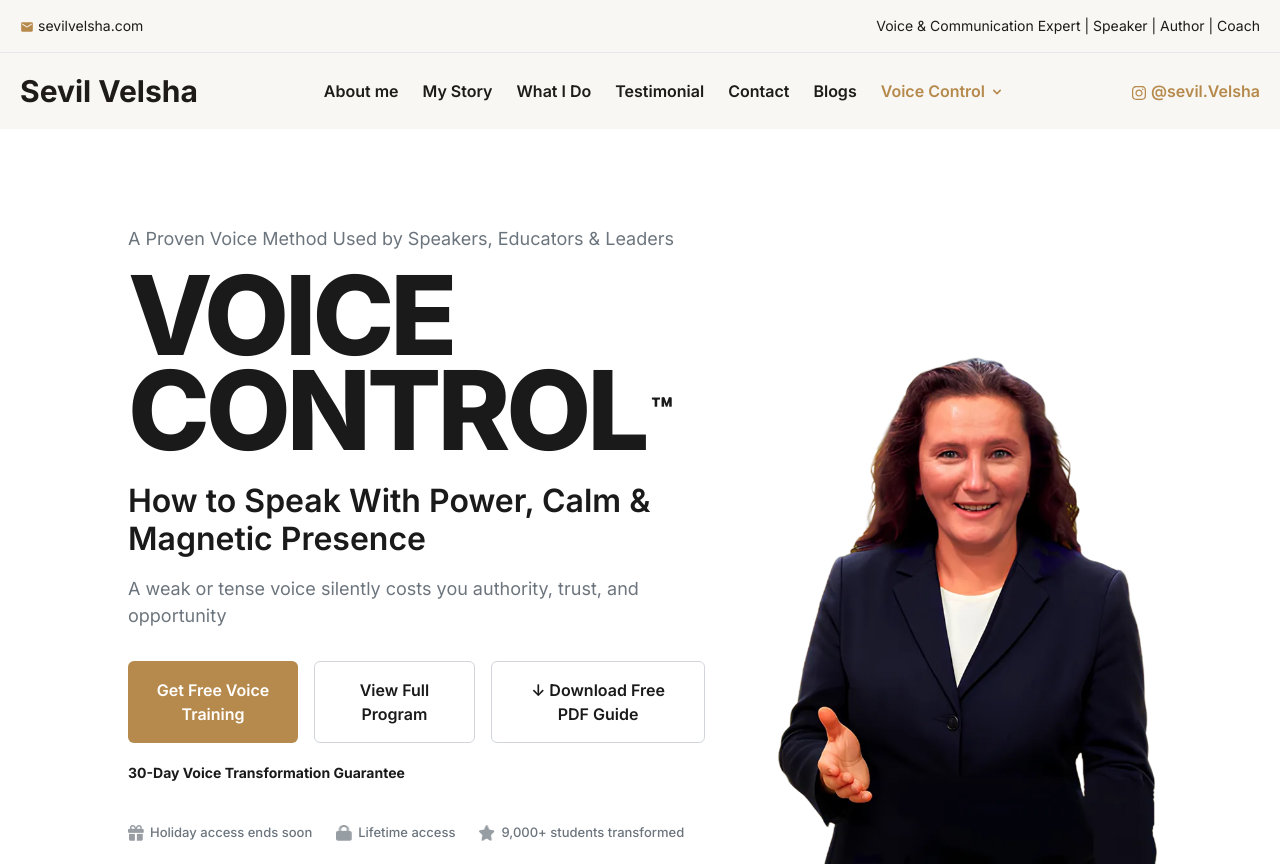
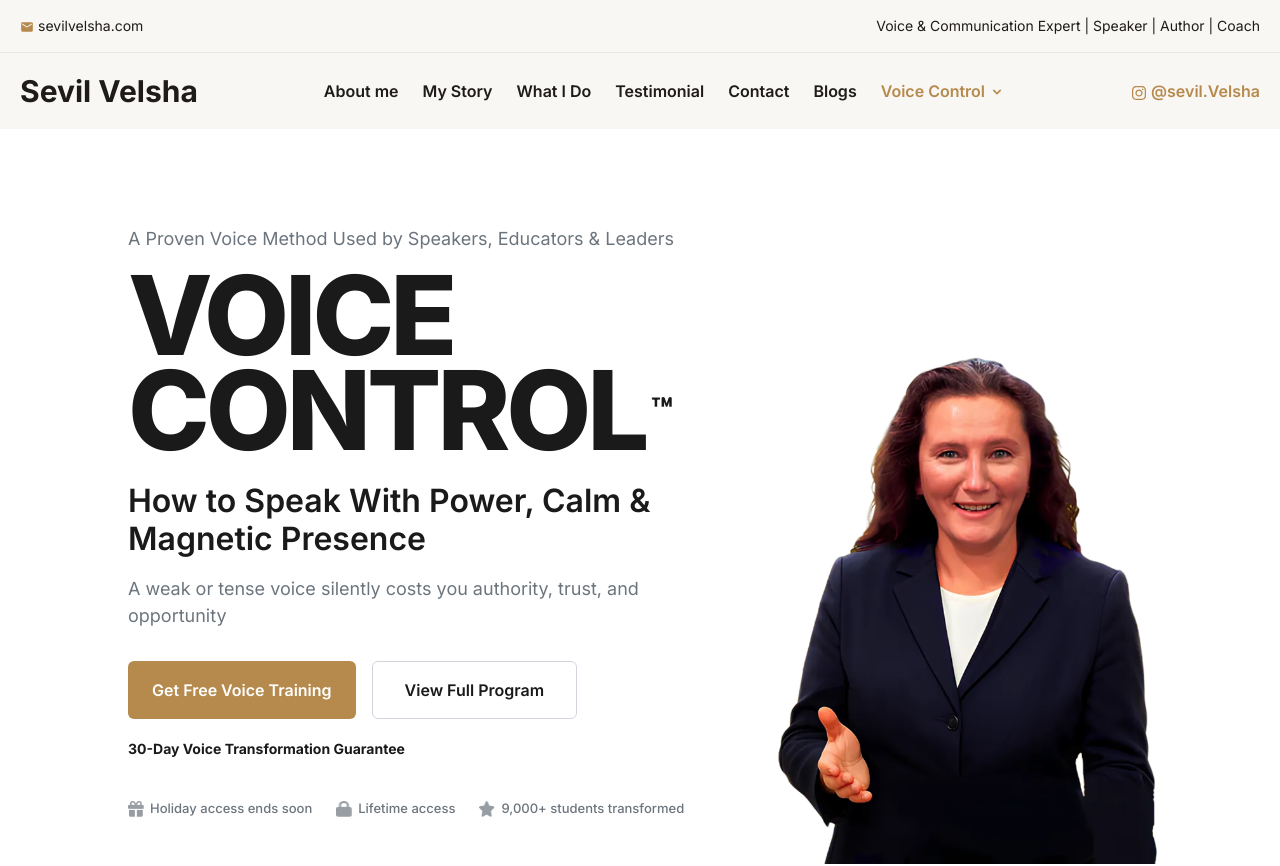
Before and after one commit to mustafahassan065/SevilVelsha, a React (Vite) app: page /voice-control-course in a window 1280 px wide. Shown: the top 866 px of the page. Built offline with nearby package versions, Linux system fonts and the light colour scheme.

Commit message:
fix the heroContent.jsx file

```diff
--- a/src/routes/voice-book/HeroContent/HeroContent.jsx
+++ b/src/routes/voice-book/HeroContent/HeroContent.jsx
@@ -36,6 +36,13 @@ export default function HeroContent() {
         >
           Buy Now— 97$
         </a>
+        <a
+                      href="/voice-control-pdf"
+                      className={styles.heroSecondaryBtn}
+                      style={{ textDecoration: 'none', display: 'inline-block', textAlign: 'center' }}
+                    >
+                      ↓ Download Free PDF Guide
+                    </a>
         <button className={styles.samplesButton}>Read Samples</button>
       </div>
 
--- a/src/routes/voice-course/HeroSection/Hero.jsx
+++ b/src/routes/voice-course/HeroSection/Hero.jsx
@@ -52,13 +52,7 @@ const Hero = () => {
             </button>
 
             {/* Button 3 — PDF page */}
-            <a
-              href="/voice-control-pdf"
-              className={styles.heroSecondaryBtn}
-              style={{ textDecoration: 'none', display: 'inline-block', textAlign: 'center' }}
-            >
-              ↓ Download Free PDF Guide
-            </a>
+
           </div>
 
           <p className={styles.heroGuaranteeText}>30-Day Voice Transformation Guarantee</p>
```
